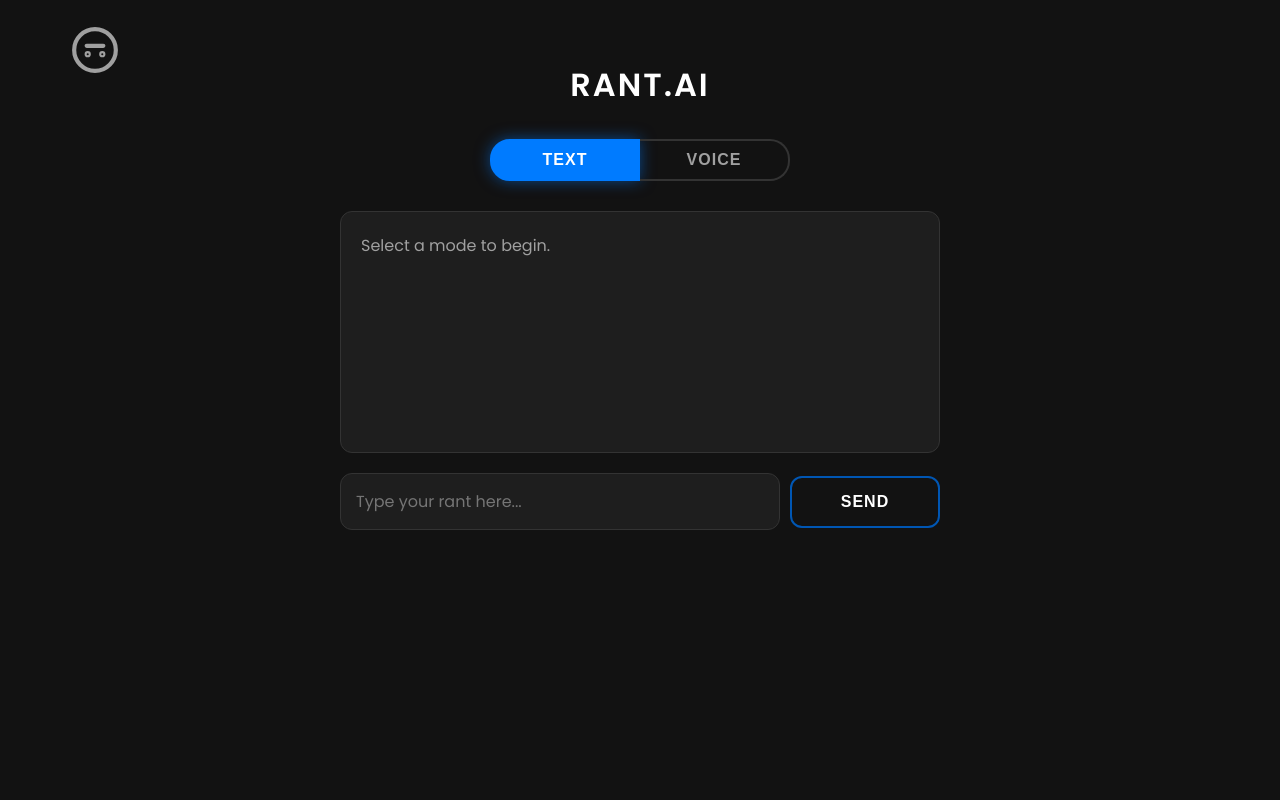
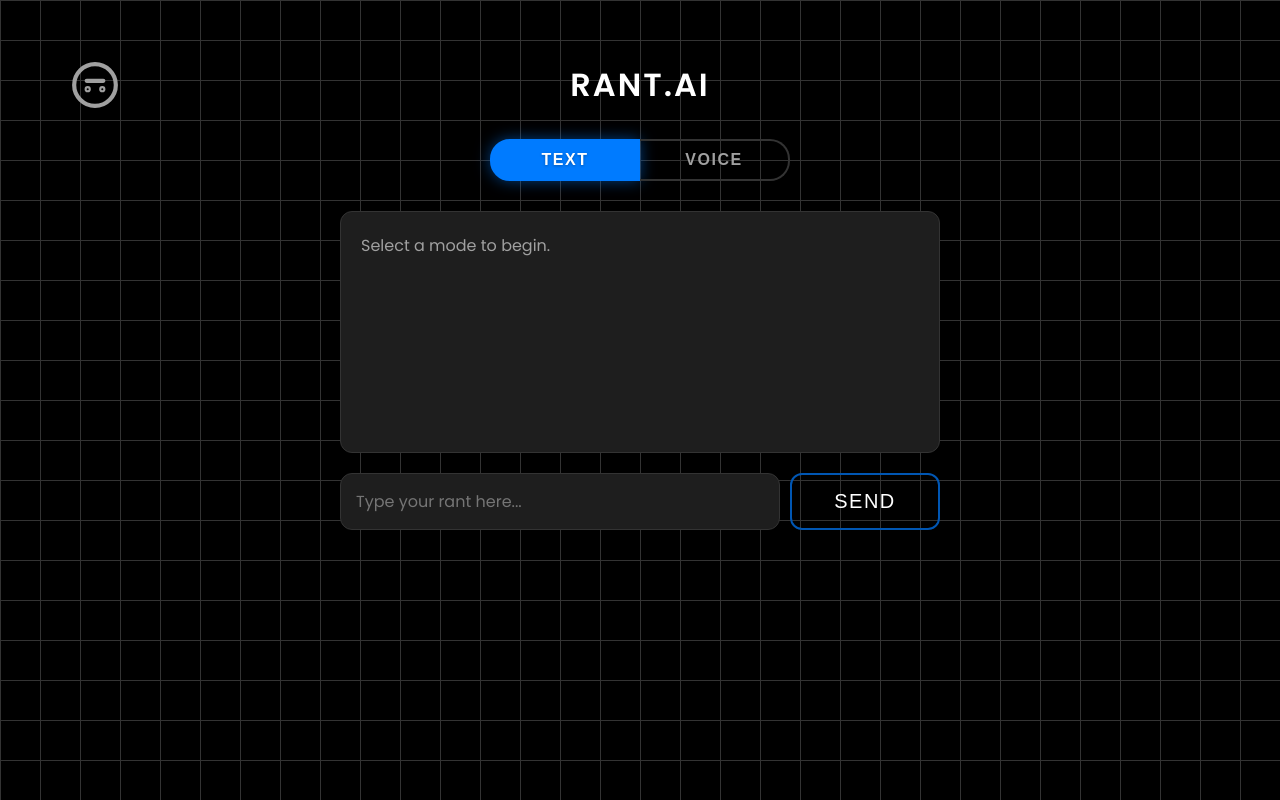
Before and after one commit to Rajbhakta25/RANT.AI, a Flask app: page / in a window 1280 px wide. Run offline with Flask 3, Linux system fonts and the light colour scheme.

Commit message:
Update style.css

```diff
--- a/static/css/style.css
+++ b/static/css/style.css
@@ -7,9 +7,10 @@
     --secondary-text-color: #a0a0a0;
     --accent-color: #007bff;
     --accent-glow: rgba(0, 123, 255, 0.5);
-    --success-color: #12aa26;
+    --success-color: #8A2BE2;
     --danger-color: #dc3545;
     --border-color: #333;
+    --glass-color: rgba(255, 255, 255, 0.300);
 }
 
 body {
@@ -17,8 +18,25 @@ body {
     max-width: 600px;
     margin: 20px auto;
     padding: 20px;
-    background-color: var(--background-color);
     color: var(--primary-text-color);
+    background-color: #000;
+    position: relative;
+    overflow: hidden;
+}
+
+body::before {
+    content: '';
+    position: fixed;
+    top: 0;
+    left: 0;
+    width: 100vw;
+    height: 100vh;
+    background-image:
+        linear-gradient(to right, var(--border-color) 1px, transparent 1px),
+        linear-gradient(to bottom, var(--border-color) 1px, transparent 1px);
+    background-size: 40px 40px;
+    opacity: 1;
+    z-index: -1;
 }
 
 h1 {
@@ -121,18 +139,19 @@ button {
     color: white;
     border: none;
     border-radius: 12px;
-    font-size: 16px;
-    font-weight: 600;
+    font-size: 20px;
+    font-weight: 400;
     cursor: pointer;
     transition: all 0.3s ease;
     text-transform: uppercase;
-    letter-spacing: 1px;
+    letter-spacing: 1.5px;
     width: auto;
     min-width: 150px;
     border: 3px solid transparent;
     display: flex;
     align-items: center;
     justify-content: center;
+    text-shadow: 0 1px 3px rgba(0, 0, 0, 0.3);
 }
 
 button:hover:not(:disabled) {
@@ -150,24 +169,57 @@ button:active:not(:disabled) {
     border-radius: 12px;
 }
 
-#send-button, #voice-button {
+#send-button {
     background: var(--accent-gradient);
     border: 2px solid #0056b3;
 }
 
-#send-button:hover:not(:disabled), #voice-button:hover:not(:disabled) {
+#send-button:hover:not(:disabled) {
     box-shadow: 0 0 50px var(--accent-glow);
 }
 
 #voice-button {
-    background-color: var(--success-color);
-    border: 2px solid #6a1eab;
+    background: rgba(255, 255, 255, 0.1);
+    backdrop-filter: blur(10px);
+    -webkit-backdrop-filter: blur(10px);
+    border: 1px solid rgba(255, 255, 255, 0.2);
+    box-shadow: 0 8px 32px rgba(0, 0, 0, 0.3);
+    position: relative;
+    overflow: hidden;
+    min-width: 250px;
+    height: 60px;
+}
+
+#voice-button:hover:not(:disabled) {
+    box-shadow: 0 0 25px rgba(255, 255, 255, 0.3);
+}
+
+#voice-button::before {
+    content: '';
+    position: absolute;
+    top: 0;
+    left: 0;
+    right: 0;
+    height: 1px;
+    background: linear-gradient(90deg, transparent, rgba(255, 255, 255, 0.5), transparent);
+}
+
+#voice-button::after {
+    content: '';
+    position: absolute;
+    top: 0;
+    left: 0;
+    width: 1px;
+    height: 100%;
+    background: linear-gradient(180deg, rgba(255, 255, 255, 0.5), transparent);
 }
 
 #stop-button {
     background-color: var(--danger-color);
     background: var(--accent-gradient);
-    border: 2px solid #a71d2a
+    border: 2px solid #a71d2a;
+    min-width: 250px;
+    height: 60px;
 }
 
 #stop-button:hover:not(:disabled) {
@@ -194,28 +246,22 @@ button:disabled {
 
 .mic-icon {
     display: inline-block;
-    transition: transform 0.3s ease;
-}
-
-button.listening .mic-icon {
-    animation: pulse 1.5s infinite ease-in-out;
-}
-
-@keyframes pulse {
-    0% { transform: scale(1); }
-    50% { transform: scale(1.2); }
-    100% { transform: scale(1); }
+    transition: all 0.3s ease;
+    width: 25px;
+    height: 25px;
+    margin-right: 5px;
+    stroke: white;
 }
 
 #menu-icon {
     position: fixed;
-    top: 20px;
+    top: 50px;
     left: 20px;
     background: transparent;
     border: none;
     color: var(--secondary-text-color);
-    width: 60px;
-    height: 60px;
+    width: 70px;
+    height: 70px;
     border-radius: 10%;
     z-index: 1001;
     display: flex;
```
